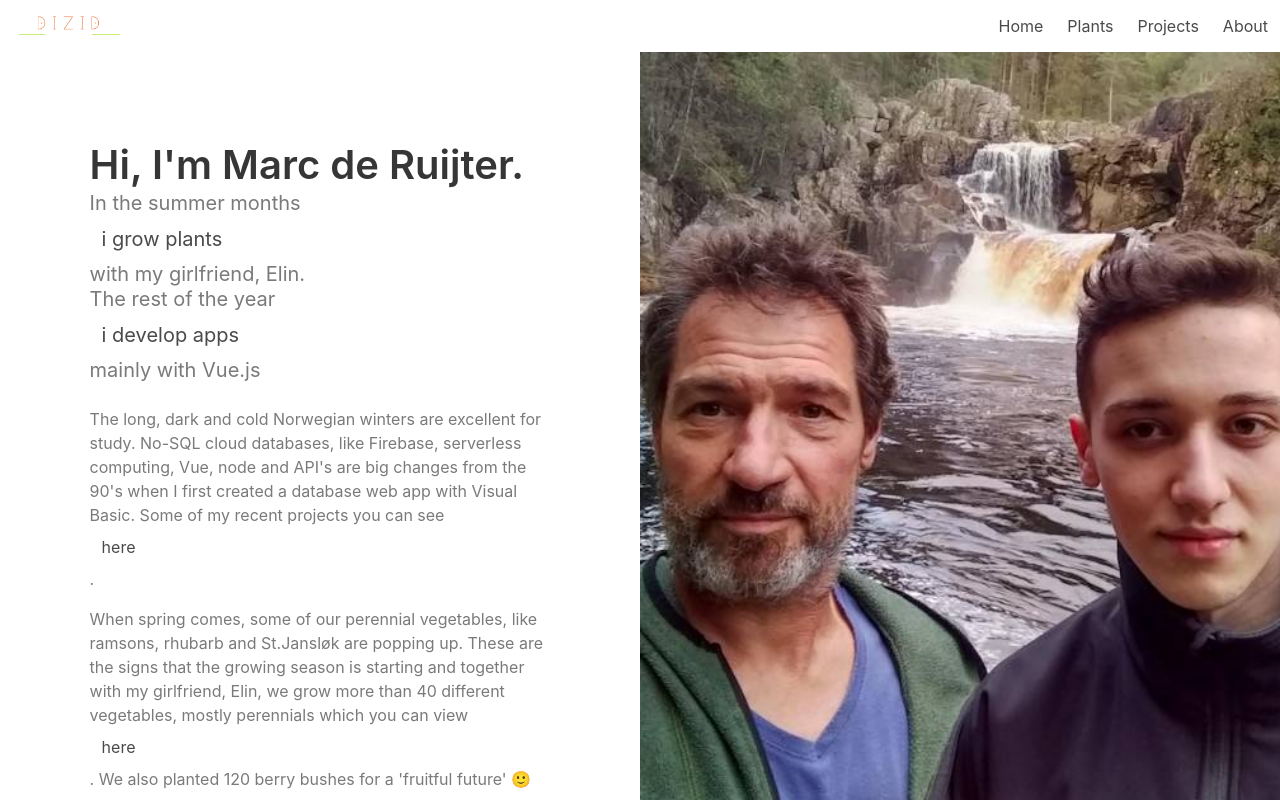
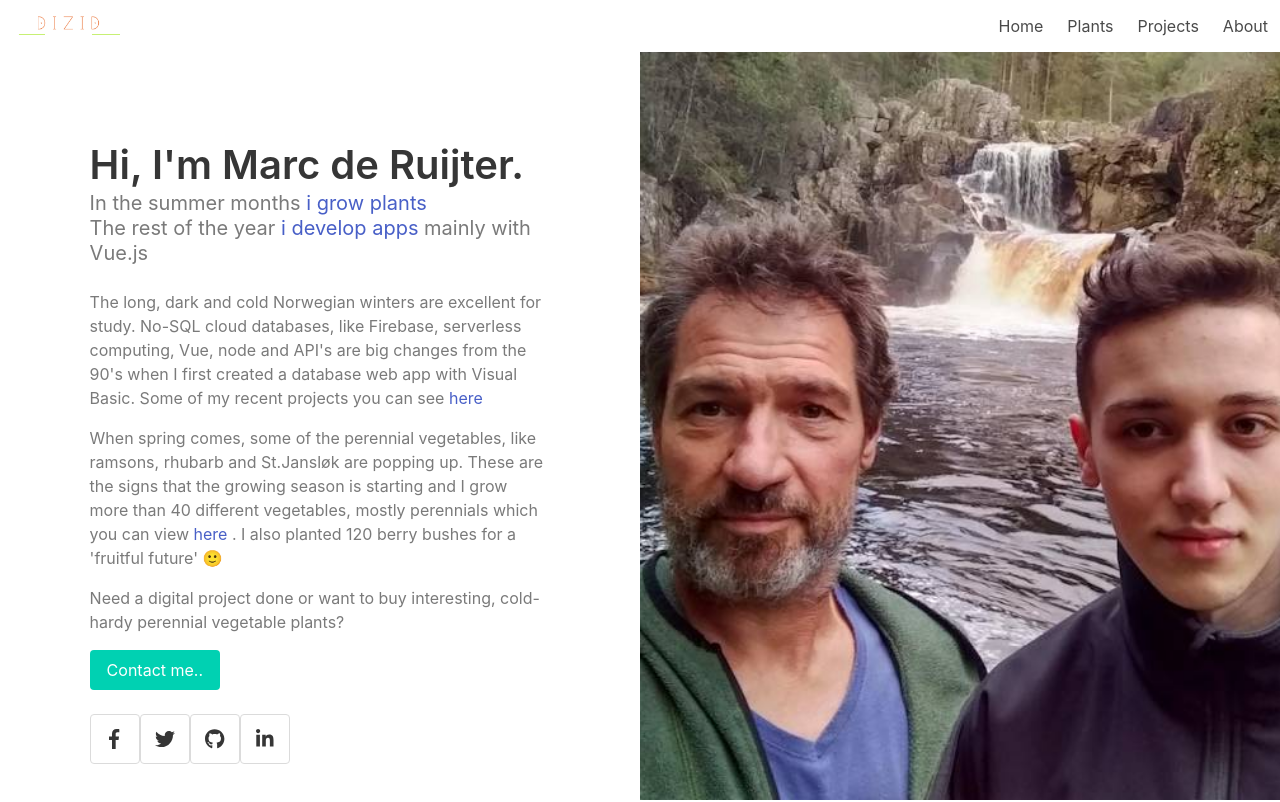
Before and after one commit to dizid/dizid.com, a Vue app: page / in a window 1280 px wide. Shown: the top 802 px of the page. Built offline with nearby package versions, Linux system fonts and the light colour scheme; no server answers; what vue-simple-markdown, vuejs-smart-table would draw is missing.

Commit message:
home page update

```diff
--- a/src/views/Home.vue
+++ b/src/views/Home.vue
@@ -3,27 +3,22 @@
 	<div class="tile is-6 is-parent" id="left">
 		<article class="tile is-child pink post">
 			<p class="title is-2">Hi, I'm Marc de Ruijter. </p>
-			<p class="subtitle has-text-grey">In the summer months <router-link to="/plantlist" class="navbar-item">
+			<p class="subtitle has-text-grey">In the summer months <router-link to="/plantlist">
            i grow plants
-          </router-link> with my girlfriend, Elin.<br>
-   The rest of the year   <router-link to="/projects" class="navbar-item">
+          </router-link><br>
+   The rest of the year   <router-link to="/projects">
            i develop apps
           </router-link> mainly with Vue.js</p>
 			<div class="content has-text-grey">
 				<p>
 			The long, dark and cold Norwegian winters are excellent for study. No-SQL cloud databases, like Firebase, serverless computing, Vue, node and API's are big changes from the 90's when I first created a database web app with Visual Basic.
-Some of my recent projects you can see <router-link to="/projects" class="navbar-item">
-           here
-          </router-link>.
+Some of my recent projects you can see <router-link to="/projects">here</router-link>
 </p>
 <p>
-When spring comes, some of our perennial vegetables, like ramsons, rhubarb and St.Jansløk are popping up.
-These are the signs that the growing season is starting and together with my girlfriend, Elin,
-we grow more than 40 different vegetables,
-mostly perennials which you can view <router-link to="/plantlist" class="navbar-item">
-           here
-          </router-link>.
-We also planted 120 berry bushes for a 'fruitful future' 🙂
+When spring comes, some of the perennial vegetables, like ramsons, rhubarb and St.Jansløk are popping up.
+These are the signs that the growing season is starting and I grow more than 40 different vegetables,
+mostly perennials which you can view <router-link to="/plantlist"> here </router-link>.
+I also planted 120 berry bushes for a 'fruitful future' 🙂
 </p>
 <p>
 Need a digital project done or want to buy interesting, cold-hardy perennial vegetable plants?
```
